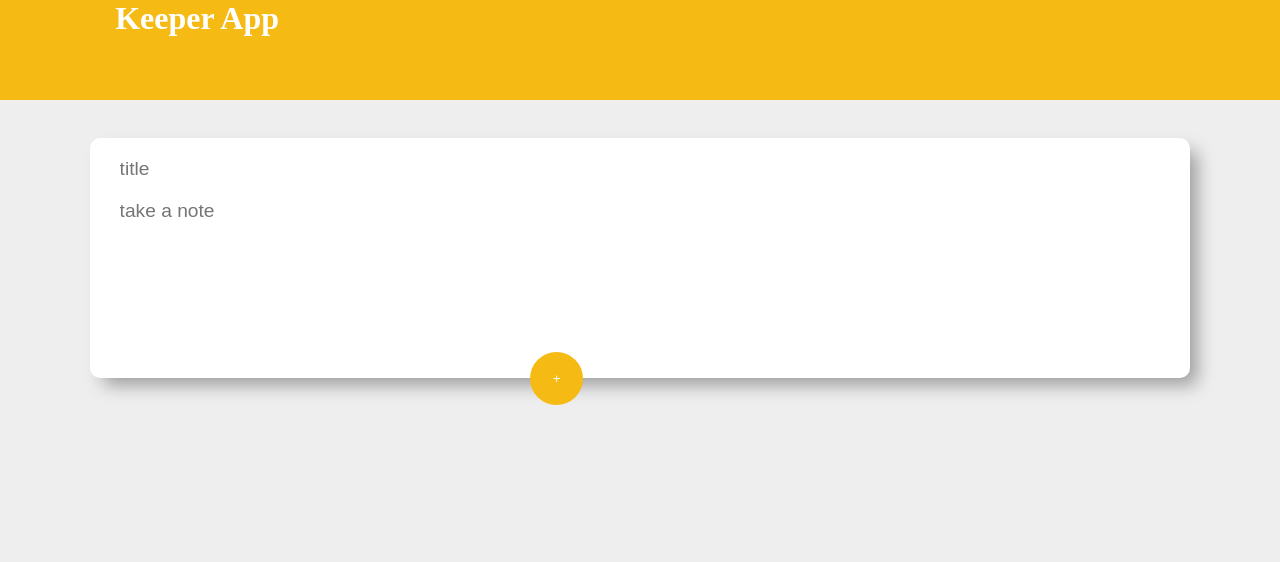
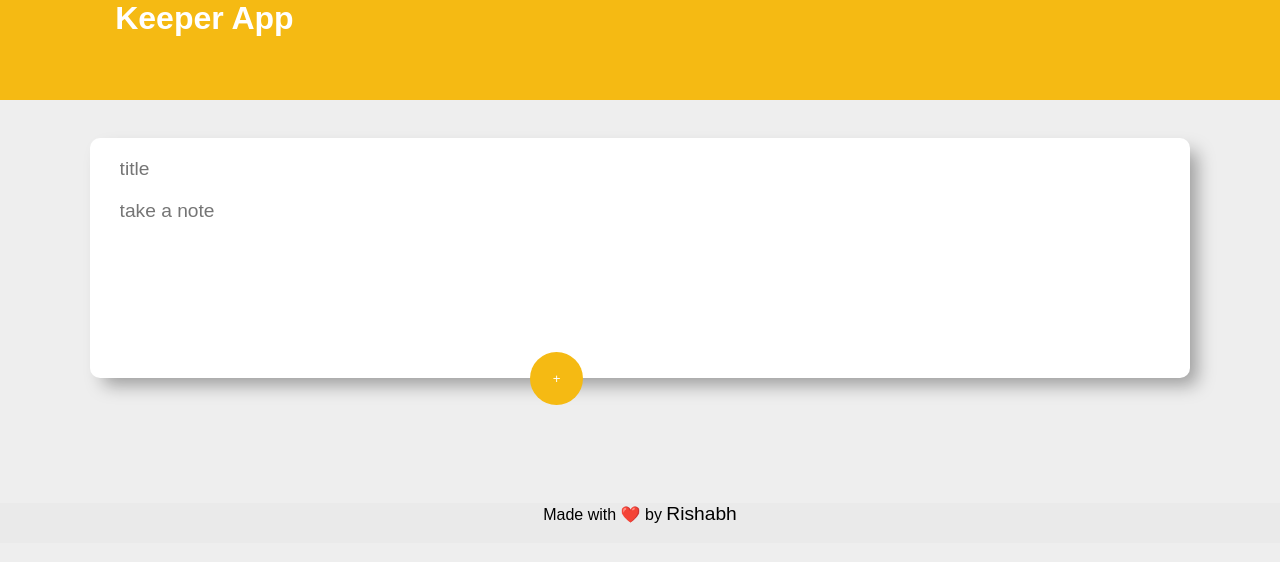
Before and after one commit to rishabh1811/netlify-keeper-app, a React (Create React App) app: page / in a window 1280 px wide. Shown: the top 562 px of the page. Built offline with nearby package versions, Linux system fonts and the light colour scheme.

Commit message:
KeeperApp 2.0

```diff
--- a/public/index.html
+++ b/public/index.html
@@ -10,6 +10,12 @@
   </head>
 
   <body>
-    <div id="root"></div>
+
+    <div id="root" ></div>
+
+    <footer id="footer">
+      <p>Made with ❤️ by <span>Rishabh</span></p>
+    </footer>
+
   </body>
 </html>
--- a/public/styles.css
+++ b/public/styles.css
@@ -6,6 +6,7 @@
 }
 
 body{
+    font-family: Arial, Helvetica, sans-serif;
     background:#eee;
 }
 
@@ -58,6 +59,7 @@ body{
     padding: 0 7%;
     gap: 20px;
     justify-content : center;
+    margin-bottom: 50px;
 }
 
 .note{
@@ -78,3 +80,23 @@ body{
 .note h3{
    margin-bottom: 5px;
 }
+
+footer {
+
+    text-align: center;
+    width: 100%;
+
+}
+
+
+footer p span{
+    font-size: 1.2em;
+}
+
+#footer {
+    position: sticky;
+    bottom: 0;
+    width: 100%;
+    height: 2.5rem;
+      background-color: #eaeaeaeb;
+  }
```
